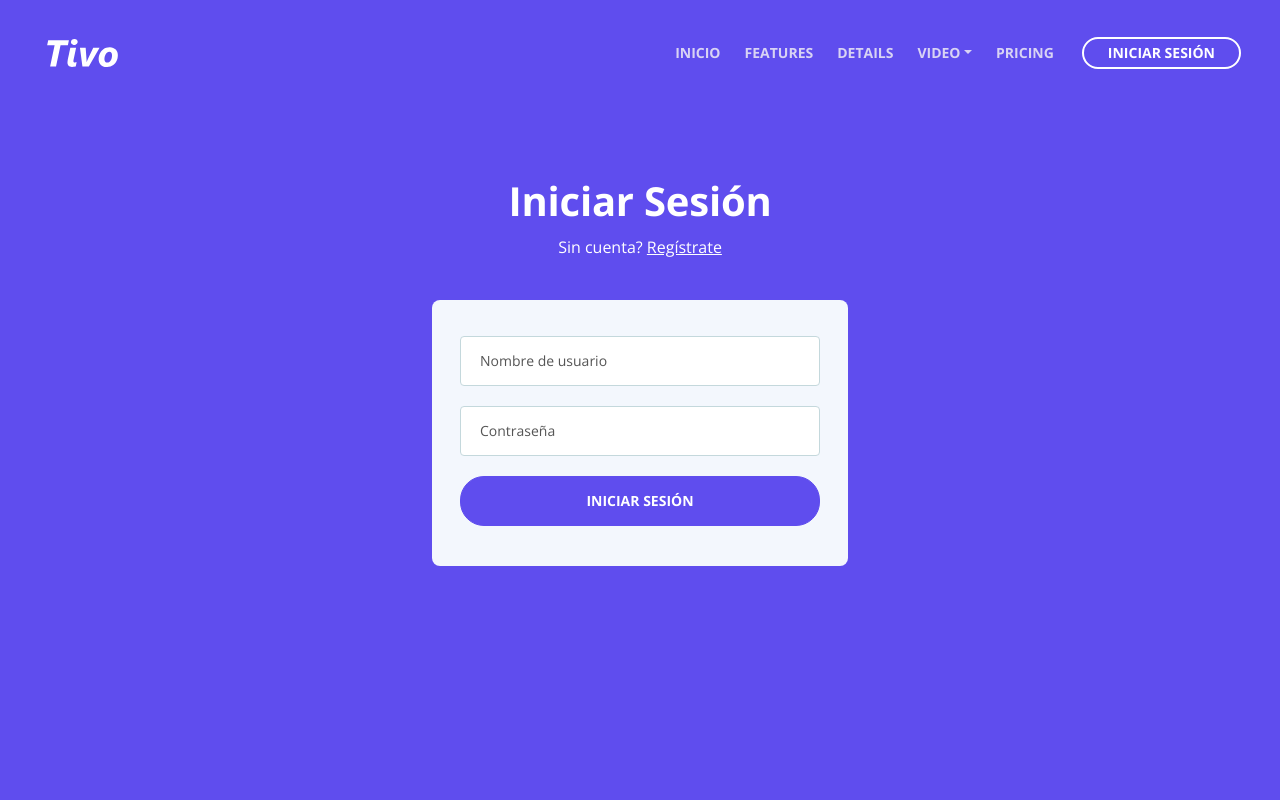
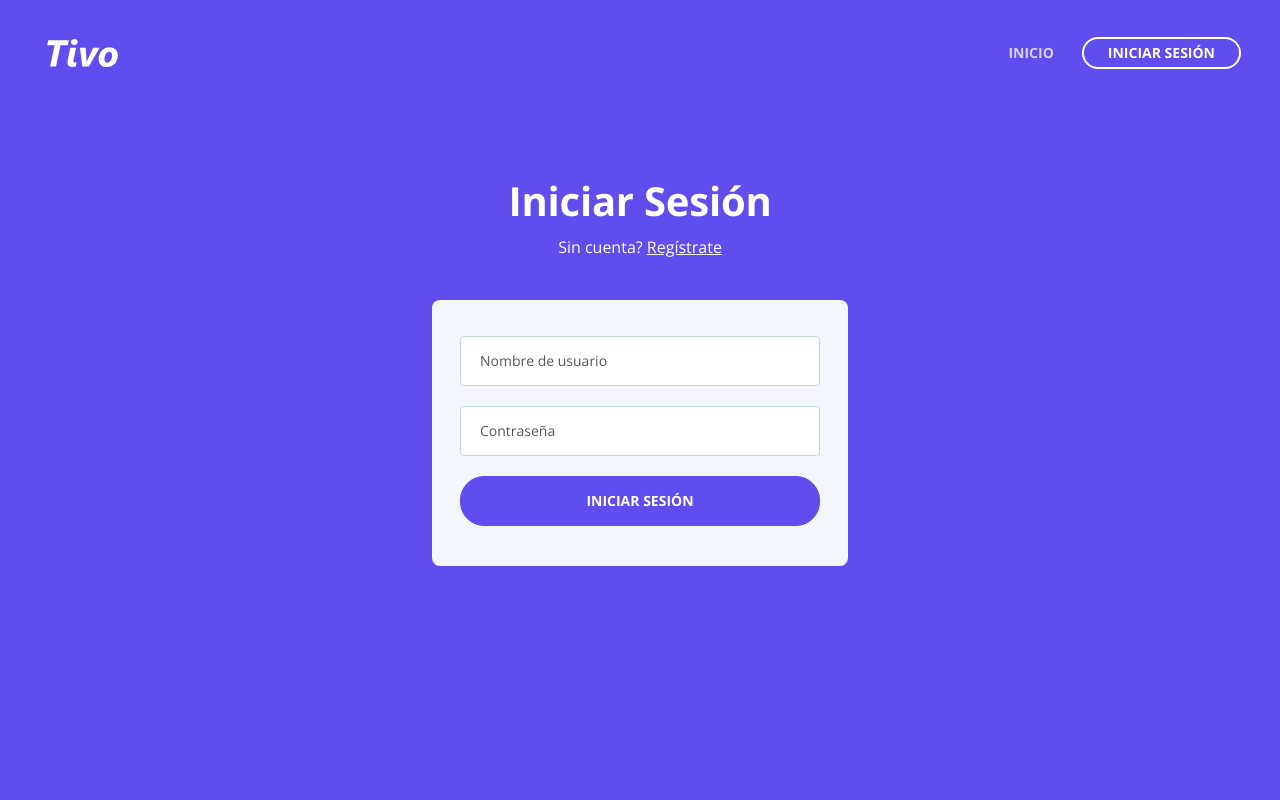
Before and after one commit to InterVivos/quizweb, a Django app: page /login?next=/bc_alert.html in a window 1280 px wide. Run offline with Django 4.2, Linux system fonts and the light colour scheme; some libraries are stand-ins or nearby versions.

Commit message:
más cambios a pág de inicio

```diff
--- a/main/templates/main/base.html
+++ b/main/templates/main/base.html
@@ -68,29 +68,7 @@
                     <li class="nav-item">
                         <a class="nav-link page-scroll" href="{% url 'main:home' %}">INICIO <span class="sr-only">(current)</span></a>
                     </li>
-                    <li class="nav-item">
-                        <a class="nav-link page-scroll" href="#features">FEATURES</a>
-                    </li>
-                    <li class="nav-item">
-                        <a class="nav-link page-scroll" href="#details">DETAILS</a>
-                    </li>
-
-                    <!-- Dropdown Menu -->
-                    <li class="nav-item dropdown">
-                        <a class="nav-link dropdown-toggle page-scroll" href="#video" id="navbarDropdown" role="button" aria-haspopup="true" aria-expanded="false">VIDEO</a>
-                        <div class="dropdown-menu" aria-labelledby="navbarDropdown">
-                            <a class="dropdown-item" href="article-details.html"><span class="item-text">ARTICLE DETAILS</span></a>
-                            <div class="dropdown-items-divide-hr"></div>
-                            <a class="dropdown-item" href="terms-conditions.html"><span class="item-text">TERMS CONDITIONS</span></a>
-                            <div class="dropdown-items-divide-hr"></div>
-                            <a class="dropdown-item" href="privacy-policy.html"><span class="item-text">PRIVACY POLICY</span></a>
-                        </div>
-                    </li>
                     <!-- end of dropdown menu -->
-
-                    <li class="nav-item">
-                        <a class="nav-link page-scroll" href="#pricing">PRICING</a>
-                    </li>
                 </ul>
                 {% if user.is_authenticated %}
                 <span class="nav-item dropdown">
```
